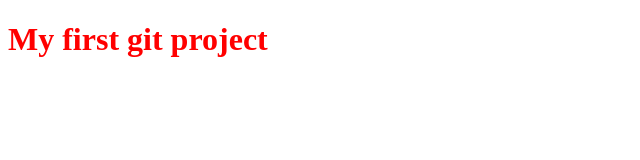
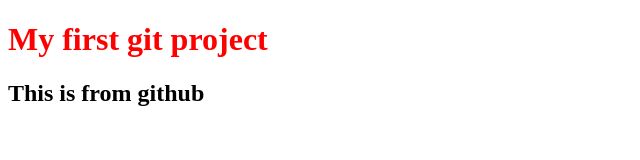
Before and after one commit to afmohammadjavad/web1_1403, a plain HTML site: page index.html in a window 1280 px wide. Shown: the whole page, without its empty margins (0-640 px from the left). Drawn offline with Linux system fonts and the light colour scheme.

Commit message:
Update index.html from github

```diff
--- a/index.html
+++ b/index.html
@@ -10,5 +10,8 @@
     <h1 class="title">
         My first git project
     </h1>
+    <h2>
+        This is from github
+    </h2>
 </body>
 </html>
```
